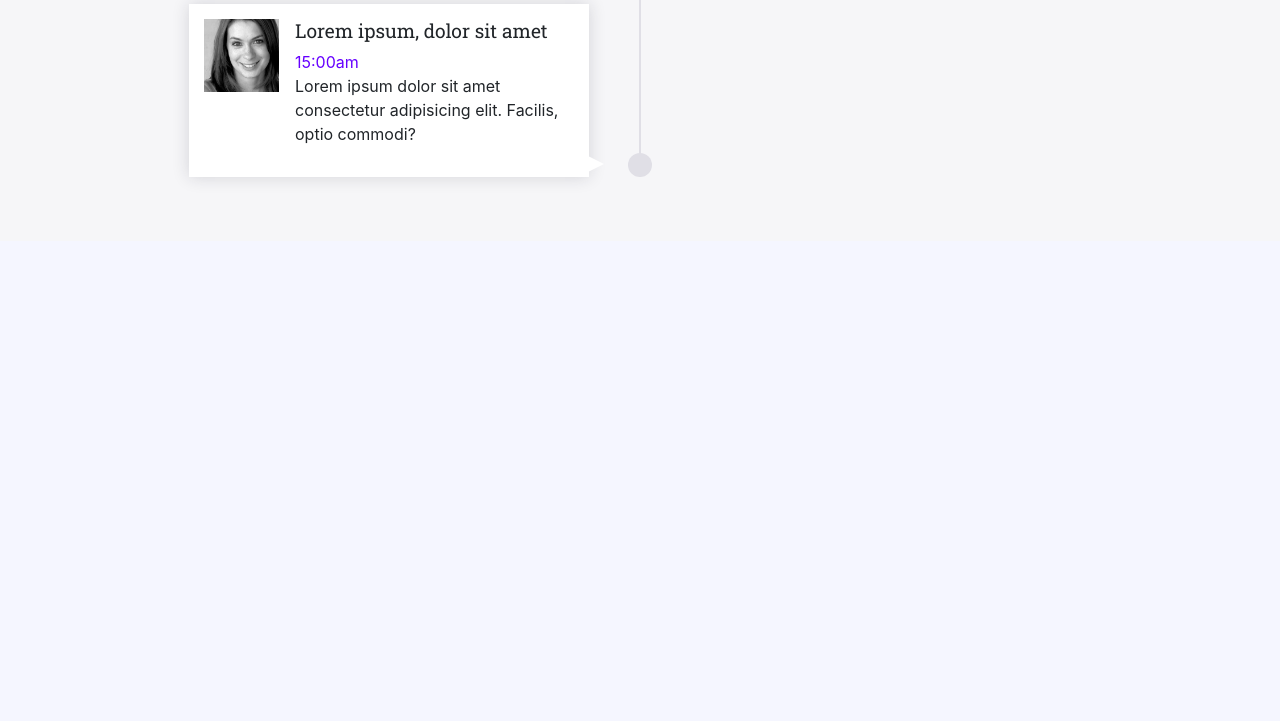
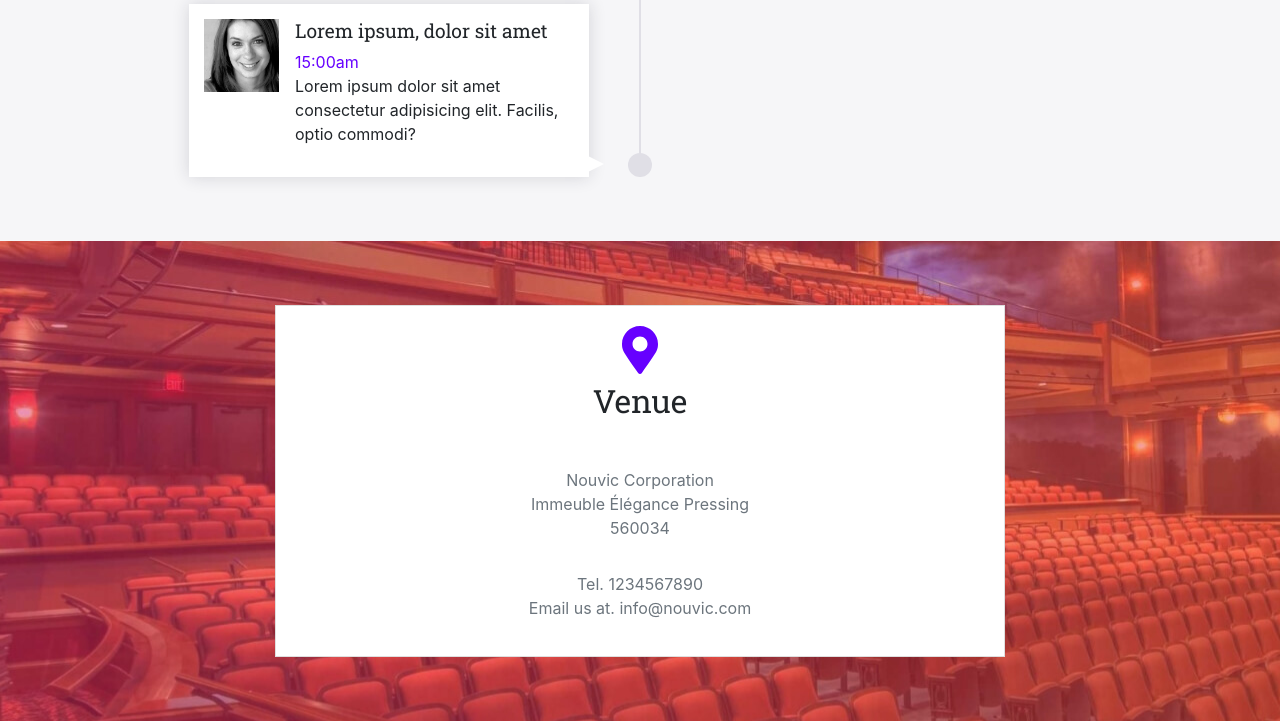
Before and after one commit to DevOfFuture/dof-conf, a Django app: page / in a window 1280 px wide. Shown: the part 2545-3266 px from the top of the page. Before the commit the page ends 2730 px from the top, so only its background shows below. Run offline with Django 3.2, Linux system fonts and the light colour scheme; some libraries are stand-ins or nearby versions.

Commit message:
feat: add the venue section of the layout

```diff
--- a/dof_conf/static/sass/project.scss
+++ b/dof_conf/static/sass/project.scss
@@ -230,3 +230,7 @@ a {
   color: $primary;
   margin-bottom: 0;
 }
+
+.venue {
+  background: url('../images/venue-bg.jpg') no-repeat;
+}
--- a/dof_conf/templates/base.html
+++ b/dof_conf/templates/base.html
@@ -252,6 +252,29 @@
           </div>
         </div>
       </section>
+      <section class="section venue" id="venue">
+        <div class="container">
+          <div class="row">
+            <div class="col-lg-8 offset-2">
+              <div class="card">
+                <div class="card-body">
+                  <header class="text-center d-flex flex-column align-items-center">
+                    <i class="fas fa-map-marker-alt fa-3x text-primary mb-2"></i>
+                    <h2>Venue</h2>
+                  </header>
+                  <div class="text-center mb-3 text-muted">
+                    <p>Nouvic Corporation<br>Immeuble Élégance Pressing<br>560034
+                    </p>
+                  </div>
+                  <div class="text-center text-muted">
+                    <p>Tel. 1234567890<br>Email us at. info@nouvic.com</p>
+                  </div>
+                </div>
+              </div>
+            </div>
+          </div>
+        </div>
+      </section>
     </main>
 
     {% block javascript %}
```
Also changed, not shown: dof_conf/static/css/project.css, dof_conf/static/css/project.min.css, dof_conf/static/images/venue-bg.jpg (added).
